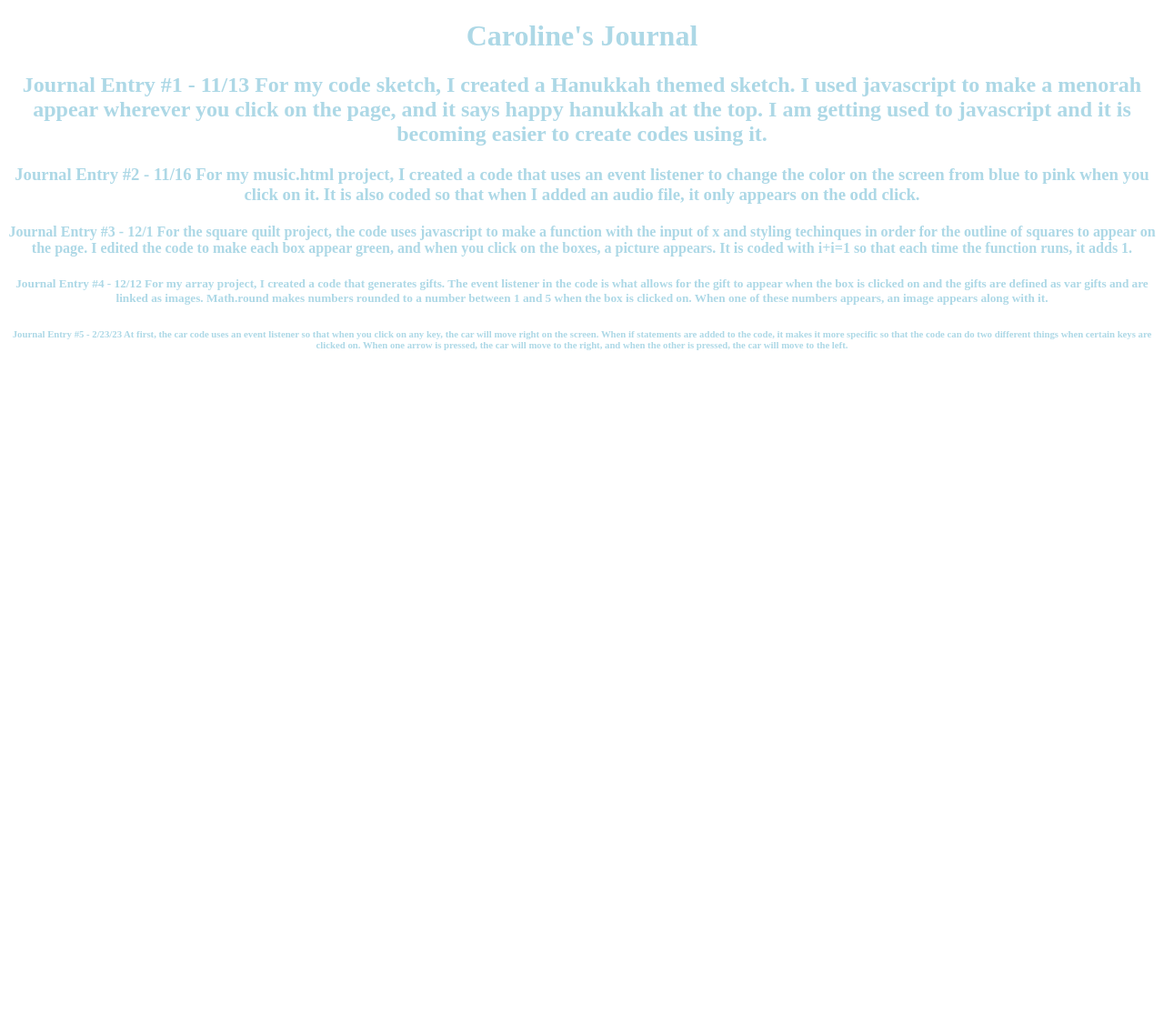
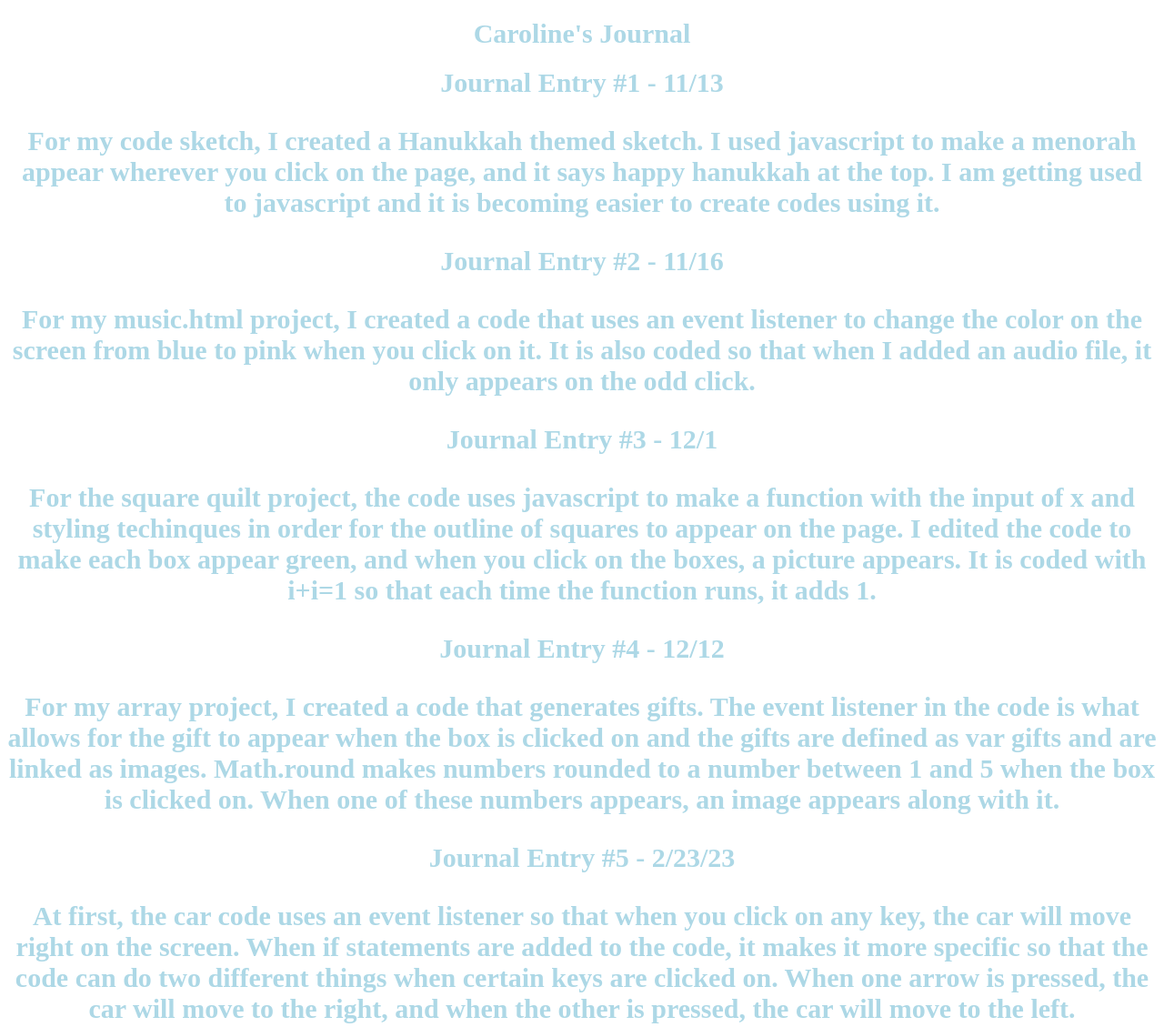
Before and after one commit to c25cb1/c25cb1.github.io, a plain HTML site: page journal.html in a window 1280 px wide. Shown: the whole page at 91% size. Before the commit the page ends 800 px from the top, so only its background shows below. Drawn offline with Linux system fonts and the light colour scheme.

Commit message:
pushing projects

```diff
--- a/journal.html
+++ b/journal.html
@@ -12,31 +12,32 @@ body{
 	font: arial;
 	color: lightblue;
 	text-align: center;
+	font-size: 15px;
 }
 
 #entry1{
 	font color: lightblue;
-	font size: 40px;
+	font size: 20px;
 }
 #entry2{
 	font color: lightblue;
-	font size: 40px;
+	font size: 20px;
 }
 #entry3{
 	font color: lightblue;
-	font size: 40px;
+	font size: 20px;
 
 }#entry4{
 	font color: lightblue;
-	font size: 40px;
+	font size: 20px;
 
 }#entry5{
 	font color: lightblue;
-	font size: 40px;
+	font size: 20px;
 
 }#entry6{
 	font color: lightblue;
-	font size: 40px;
+	font size: 20px;
 }
 
 </style>
@@ -49,22 +50,22 @@ body{
 
 <div id="entry1">
 <h1> Caroline's Journal
-<h2> Journal Entry #1 - 11/13
-For my code sketch, I created a Hanukkah themed sketch. I used javascript to make a menorah appear wherever you click on the page, and it says happy hanukkah at the top. I am getting used to javascript and it is becoming easier to create codes using it.
+<h1> Journal Entry #1 - 11/13
+<p>For my code sketch, I created a Hanukkah themed sketch. I used javascript to make a menorah appear wherever you click on the page, and it says happy hanukkah at the top. I am getting used to javascript and it is becoming easier to create codes using it.</p>
 
-<h3> Journal Entry #2 - 11/16
-For my music.html project, I created a code that uses an event listener to change the color on the screen from blue to pink when you click on it. It is also coded so that when I added an audio file, it only appears on the odd click.
+<h1> Journal Entry #2 - 11/16
+<p>For my music.html project, I created a code that uses an event listener to change the color on the screen from blue to pink when you click on it. It is also coded so that when I added an audio file, it only appears on the odd click.</p>
 
 
-<h4> Journal Entry #3 - 12/1
-For the square quilt project, the code uses javascript to make a function with the input of x and styling techinques in order for the outline of squares to appear on the page. I edited the code to make each box appear green, and when you click on the boxes, a picture appears. It is coded with i+i=1 so that each time the function runs, it adds 1.
+<h1> Journal Entry #3 - 12/1
+<p>For the square quilt project, the code uses javascript to make a function with the input of x and styling techinques in order for the outline of squares to appear on the page. I edited the code to make each box appear green, and when you click on the boxes, a picture appears. It is coded with i+i=1 so that each time the function runs, it adds 1.</p>
 
 
-<h5> Journal Entry #4 - 12/12
-For my array project, I created a code that generates gifts. The event listener in the code is what allows for the gift to appear when the box is clicked on and the gifts are defined as var gifts and are linked as images. Math.round makes numbers rounded to a number between 1 and 5 when the box is clicked on. When one of these numbers appears, an image appears along with it.
+<h1> Journal Entry #4 - 12/12
+<p>For my array project, I created a code that generates gifts. The event listener in the code is what allows for the gift to appear when the box is clicked on and the gifts are defined as var gifts and are linked as images. Math.round makes numbers rounded to a number between 1 and 5 when the box is clicked on. When one of these numbers appears, an image appears along with it.</p>
 
-<h6> Journal Entry #5 - 2/23/23
-At first, the car code uses an event listener so that when you click on any key, the car will move right on the screen. When if statements are added to the code, it makes it more specific so that the code can do two different things when certain keys are clicked on. When one arrow is pressed, the car will move to the right, and when the other is pressed, the car will move to the left.
+<h1> Journal Entry #5 - 2/23/23
+<p>At first, the car code uses an event listener so that when you click on any key, the car will move right on the screen. When if statements are added to the code, it makes it more specific so that the code can do two different things when certain keys are clicked on. When one arrow is pressed, the car will move to the right, and when the other is pressed, the car will move to the left.</p>
 
 
 
```
Also changed, not shown: rockpaperscissors.html (+4 -0 lines), 1 other file.
